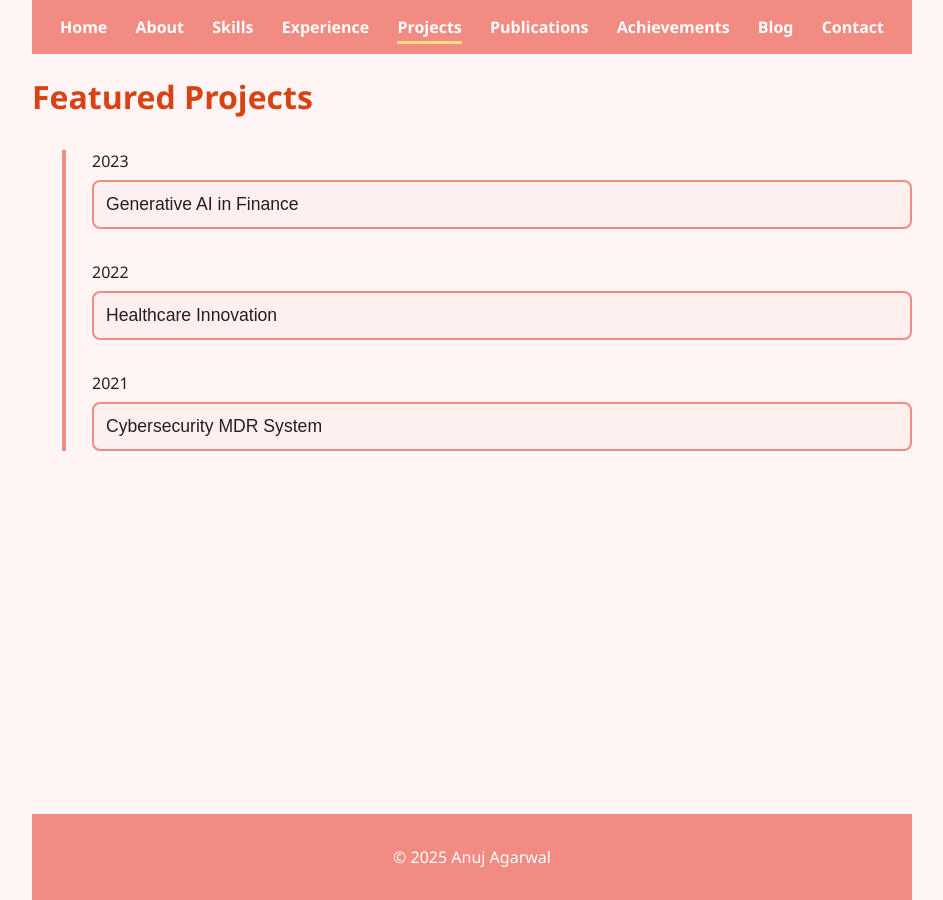
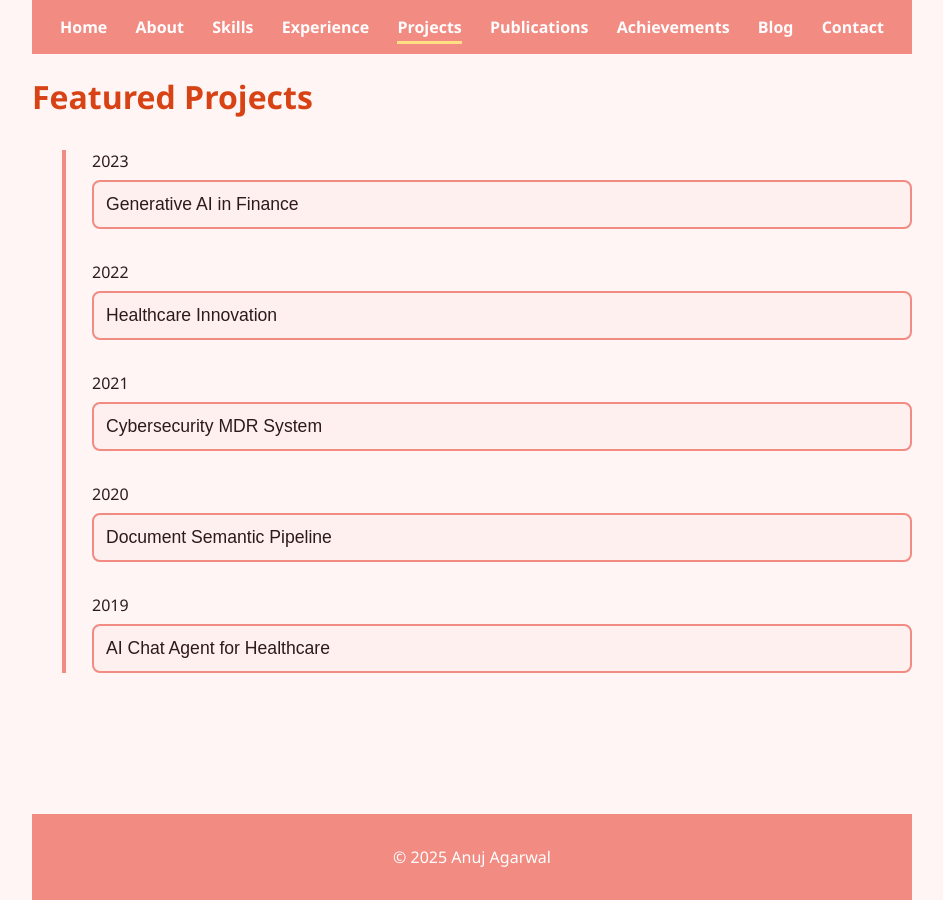
Before and after one commit to anuj-agarwal/anuj-agarwal.github.io, a Jekyll site: the page built from projects.md, in a window 1280 px wide. Shown: the whole page, without its empty margins (168-1111 px from the left). Built offline with Jekyll 4.4.1, drawn with Linux system fonts in a browser that asks for light colours; a script that is not in the unit is left out.

Commit message:
Update projects.md

```diff
--- a/projects.md
+++ b/projects.md
@@ -32,15 +32,20 @@ permalink: /projects/
   </div>
 </div>
 
+<div class="timeline-entry">
+  <div class="timeline-date">2020</div>
+  <button class="collapsible">Document Semantic Pipeline</button>
+  <div class="content-collapsible">
+    <p>Built a pipeline to extract, classify, and semantically query large PDF repositories using NLP embeddings and vector DBs.</p>
+  </div>
 </div>
 
-<script>
-var coll = document.getElementsByClassName("collapsible");
-for (var i = 0; i < coll.length; i++) {
-  coll[i].addEventListener("click", function() {
-    this.classList.toggle("active-collapsible");
-    var content = this.nextElementSibling;
-    content.style.display = (content.style.display === "block") ? "none" : "block";
-  });
-}
-</script>
+<div class="timeline-entry">
+  <div class="timeline-date">2019</div>
+  <button class="collapsible">AI Chat Agent for Healthcare</button>
+  <div class="content-collapsible">
+    <p>Developed a chatbot using RAG and fine-tuned LLMs to assist clinicians in retrieving medical knowledge efficiently.</p>
+  </div>
+</div>
+
+</div>
```
